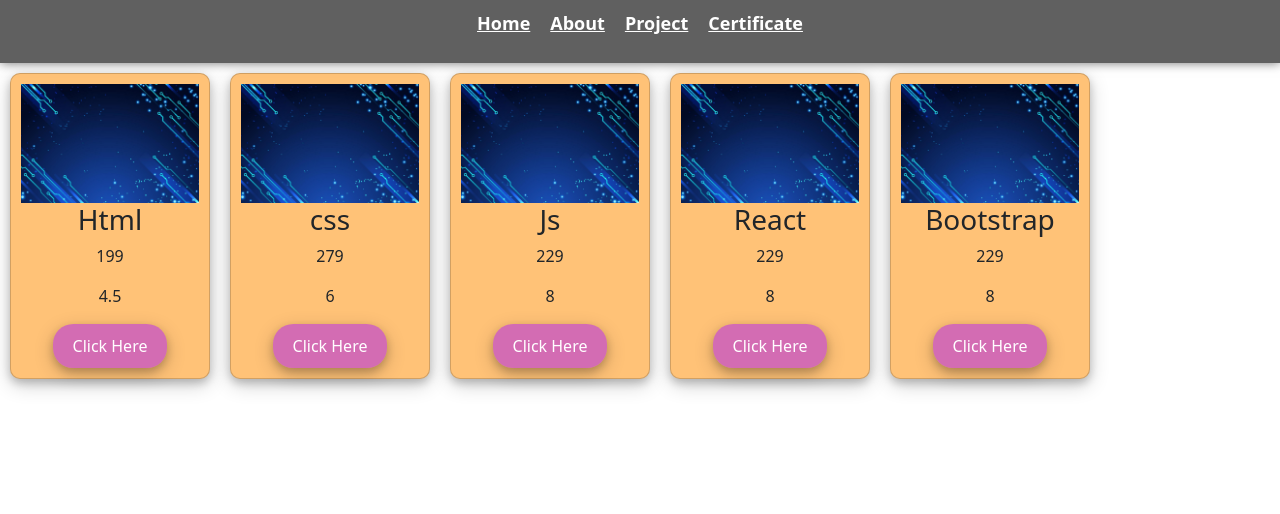
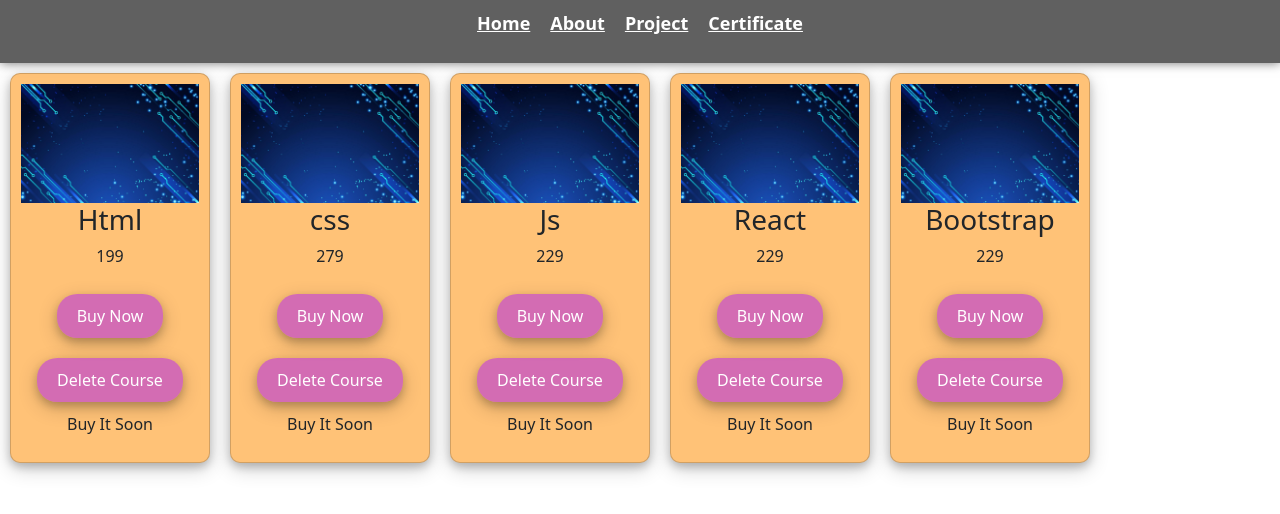
Before and after one commit to Harisk78/Protfolio, a React (Create React App) app: page / in a window 1280 px wide. Shown: the top 514 px of the page. Built offline with nearby package versions, Linux system fonts and the light colour scheme; the HTML template or start-up script is replaced by a standard one.

Commit message:
List of contents in useState

```diff
--- a/src/components/CourseList.jsx
+++ b/src/components/CourseList.jsx
@@ -1,46 +1,57 @@
-import React from "react";
+import React, { useState } from "react";
 import img from "../Assests/bgimg.jpg";
 import Home from "./Home";
 
 const CourseList = () => {
-  let courses = [
+  const [courses, setCourses] = useState([
     {
+      id: 1,
       img: img,
       name: "Html",
       Price: 199,
       Rate: 4.5,
     },
     {
+      id: 2,
       img: img,
       name: "css",
       Price: 279,
       Rate: 6,
     },
     {
+      id: 3,
       img: img,
       name: "Js",
       Price: 229,
       Rate: 8,
     },
     {
+      id: 4,
       img: img,
       name: "React",
       Price: 229,
       Rate: 8,
     },
     {
+      id: 5,
       img: img,
       name: "Bootstrap",
       Price: 229,
       Rate: 8,
     },
-  ];
+  ]);
+  function DeleteCourse(id) {
+    const newCourseList = courses.filter((course) => course.id != id);
+    setCourses(newCourseList);
+  }
   const coursesList = courses.map((course) => (
     <Home
+      key={course.id}
       bgimg={course.img}
       name={course.name}
       price={course.Price}
-      Rate={course.Rate}
+      delete={DeleteCourse}
+      id={course.id}
     />
   ));
   return <>{coursesList}</>;
--- a/src/components/Home.jsx
+++ b/src/components/Home.jsx
@@ -1,9 +1,14 @@
-import React from "react";
+import React, { useState } from "react";
 // import img from "../Assests/bgimg.jpg";
 import "./style.css";
 
 const Home = (props) => {
+  const [purchase, setPurchase] = useState(false);
+  function Buynow() {
+    setPurchase(true);
+  }
   return (
+    props.name && (
       <div
         className="card"
         style={{
@@ -16,15 +21,18 @@ const Home = (props) => {
         <img src={props.bgimg} alt="Background" />
         <h3>{props.name}</h3>
         <p>{props.price}</p>
-      <p>{props.Rate}</p>
+        <button onClick={() => Buynow()} style={{ padding: "10px 20px" }}>
+          Buy Now
+        </button>
         <button
-        style={{
-          padding: "10px 20px",
-        }}
+          onClick={() => props.delete(props.id)}
+          style={{ padding: "10px 20px" }}
         >
-        Click Here
+          Delete Course
         </button>
+        <p>{purchase ? `Purchase Completed` : "Buy It Soon"}</p>
       </div>
+    )
   );
 };
 
--- a/src/components/style.css
+++ b/src/components/style.css
@@ -19,10 +19,11 @@ button {
   outline: none;
   box-shadow: 0 4px 8px 0 rgba(0, 0, 0, 0.2), 0 6px 20px 0 rgba(0, 0, 0, 0.19);
   transition: background-color 0.3s ease-in-out;
+  margin: 10px 0px;
 }
 button:hover {
   background-color: rgb(157, 0, 255);
   cursor: pointer;
-  border: 1px solid white;
+  /* border: 1px solid white; */
   transition: all 0.3s ease-in-out;
 }
```
Lines whose indentation alone changed are shown as unchanged.
